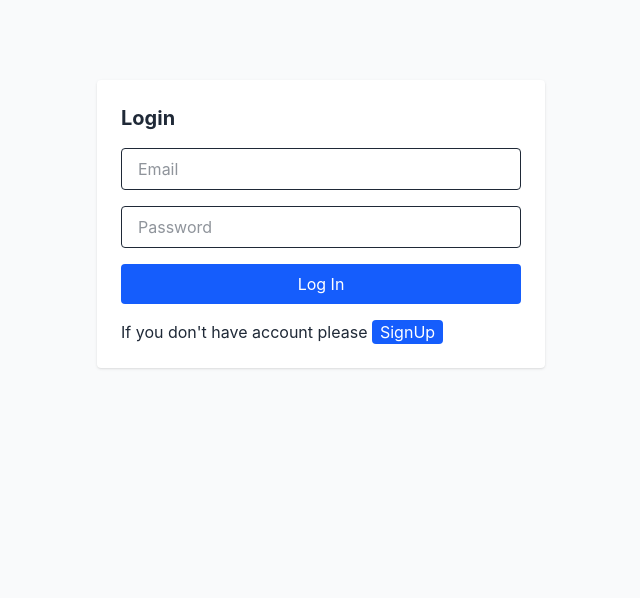
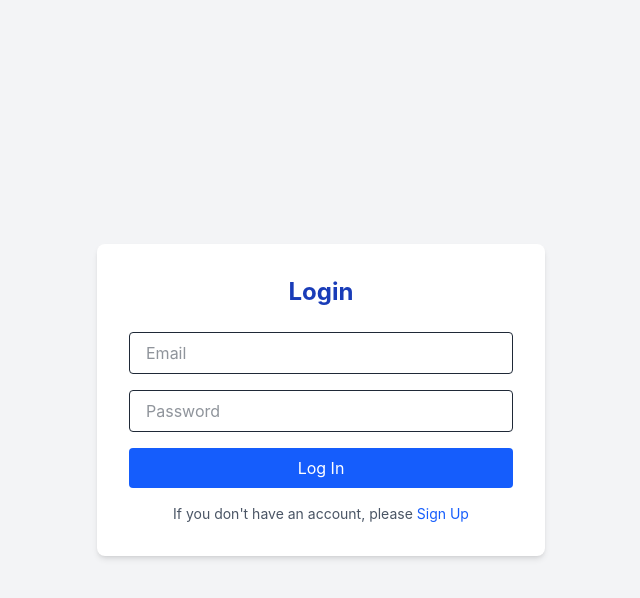
Before and after one commit to Pradeepyandamuri/Frontend, a Next.js app: page /login in a window 1280 px wide. Shown: the top 598 px of the page, without its empty margins (319-959 px from the left). Built offline with nearby package versions, Linux system fonts and the light colour scheme.

Commit message:
two files changed

```diff
--- a/src/app/login/page.tsx
+++ b/src/app/login/page.tsx
@@ -13,29 +13,29 @@ export default function LoginPage() {
 
   const handleSubmit = async (e: React.FormEvent) => {
     e.preventDefault();
-    const res = await fetch("http://localhost:5000/auth/login", {
+    try {
+      const res = await fetch("/api/login", {
         method: "POST",
         headers: { "Content-Type": "application/json" },
         body: JSON.stringify(form),
       });
 
-    const data = await res.json();
+      if (!res.ok) throw new Error("Login failed");
 
-    if (data.token) {
-      localStorage.setItem("token", data.token);
-      localStorage.setItem("user", JSON.stringify(data.user));
       router.push("/");
-    } else {
-      alert(data.message || "Login failed");
+    } catch (error) {
+      alert("Login error");
     }
   };
-  const handleRedirect=()=>{
-    router.push('/signup')
-  }
+
+  const handleRedirect = () => {
+    router.push("/signup");
+  };
 
   return (
-    <div className="max-w-md mx-auto mt-20 bg-white p-6 rounded shadow">
-      <h2 className="text-xl font-bold mb-4">Login</h2>
+    <main className="min-h-screen flex items-center justify-center bg-gray-100">
+      <div className="bg-white p-8 rounded-lg shadow-md w-full max-w-md">
+        <h1 className="text-2xl font-bold mb-6 text-center text-blue-800">Login</h1>
         <form onSubmit={handleSubmit} className="space-y-4">
           <input
             name="email"
@@ -53,13 +53,24 @@ export default function LoginPage() {
             required
             className="w-full px-4 py-2 border rounded focus:ring focus:ring-blue-300"
           />
-        <button className="bg-blue-600 text-white px-4 py-2 rounded w-full">
+          <button
+            type="submit"
+            className="bg-blue-600 text-white px-4 py-2 rounded w-full hover:bg-blue-700"
+          >
             Log In
           </button>
-        If you don't have account please <button type="button" onClick={handleRedirect}
-        className="bg-blue-600 text-white px-2 rounded"
-        >SignUp</button>
+          <p className="text-sm text-center text-gray-600">
+            If you don&apos;t have an account, please {" "}
+            <button
+              type="button"
+              onClick={handleRedirect}
+              className="text-blue-600 hover:underline"
+            >
+              Sign Up
+            </button>
+          </p>
         </form>
       </div>
+    </main>
   );
 }
--- a/src/app/utils/api.ts
+++ b/src/app/utils/api.ts
@@ -1,20 +1,24 @@
 import axios from "axios";
+import { Task } from "../../../types/Task";
 
-const API = axios.create({
-  baseURL: "http://localhost:5000",
-});
+const BASE_URL = process.env.NEXT_PUBLIC_API_URL || "http://localhost:5000"; // update if needed
 
-// Automatically attach token to each request if available
-API.interceptors.request.use((config) => {
-  const token = localStorage.getItem("token");
-  if (token) {
-    config.headers.Authorization = `Bearer ${token}`;
-  }
-  return config;
-});
+export async function fetchTasks(): Promise<{ data: Task[] }> {
+  const response = await axios.get(`${BASE_URL}/tasks`);
+  return response;
+}
 
-// Tasks API functions
-export const fetchTasks = () => API.get("/tasks");
-export const createTask = (task: any) => API.post("/tasks", task);
-export const deleteTask = (id: number) => API.delete(`/tasks/${id}`);
-export const updateTask = (id: number, task: any) => API.put(`/tasks/${id}`, task);
+export async function createTask(taskData: Partial<Task>): Promise<{ data: Task }> {
+  const response = await axios.post(`${BASE_URL}/tasks`, taskData);
+  return response;
+}
+
+export async function updateTask(id: number, taskData: Partial<Task>): Promise<{ data: Task }> {
+  const response = await axios.put(`${BASE_URL}/tasks/${id}`, taskData);
+  return response;
+}
+
+export async function deleteTask(id: number): Promise<{ data: { message: string } }> {
+  const response = await axios.delete(`${BASE_URL}/tasks/${id}`);
+  return response;
+}
```
Lines whose indentation alone changed are shown as unchanged.
